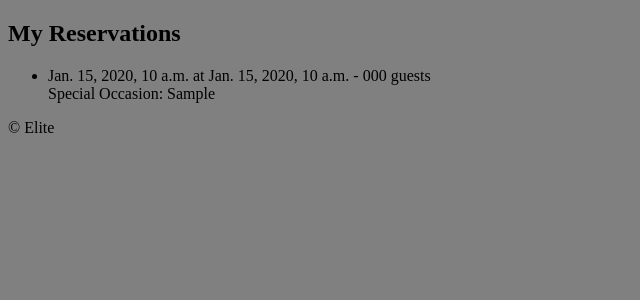
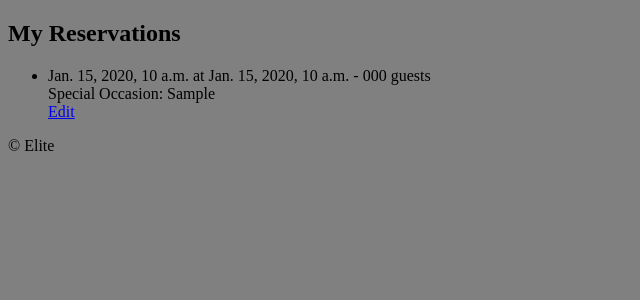
Before and after one commit to DanParkinson/project-4-django, a Django app: template templates/reservations/my_reservations.html in a window 1280 px wide. Shown: the part 188-488 px from the top of the page, without its empty margins (0-640 px from the left). Run offline with Django 3.2, Linux system fonts and the light colour scheme; the template is opened without the code that fills it: most values are stand-ins (such as "Sample title", 1, 10 or a date in 2020).

Commit message:
my_reservations has link to edit_reservations

```diff
--- a/templates/reservations/my_reservations.html
+++ b/templates/reservations/my_reservations.html
@@ -11,6 +11,7 @@
                 <br>
                 Special Occasion: {{ reservation.special_occasion }}
                 <br>
+                <a href="{% url 'edit_reservation' reservation.id %}">Edit</a>  <!-- Edit link -->
             </li>
         {% endfor %}
     </ul>
```
